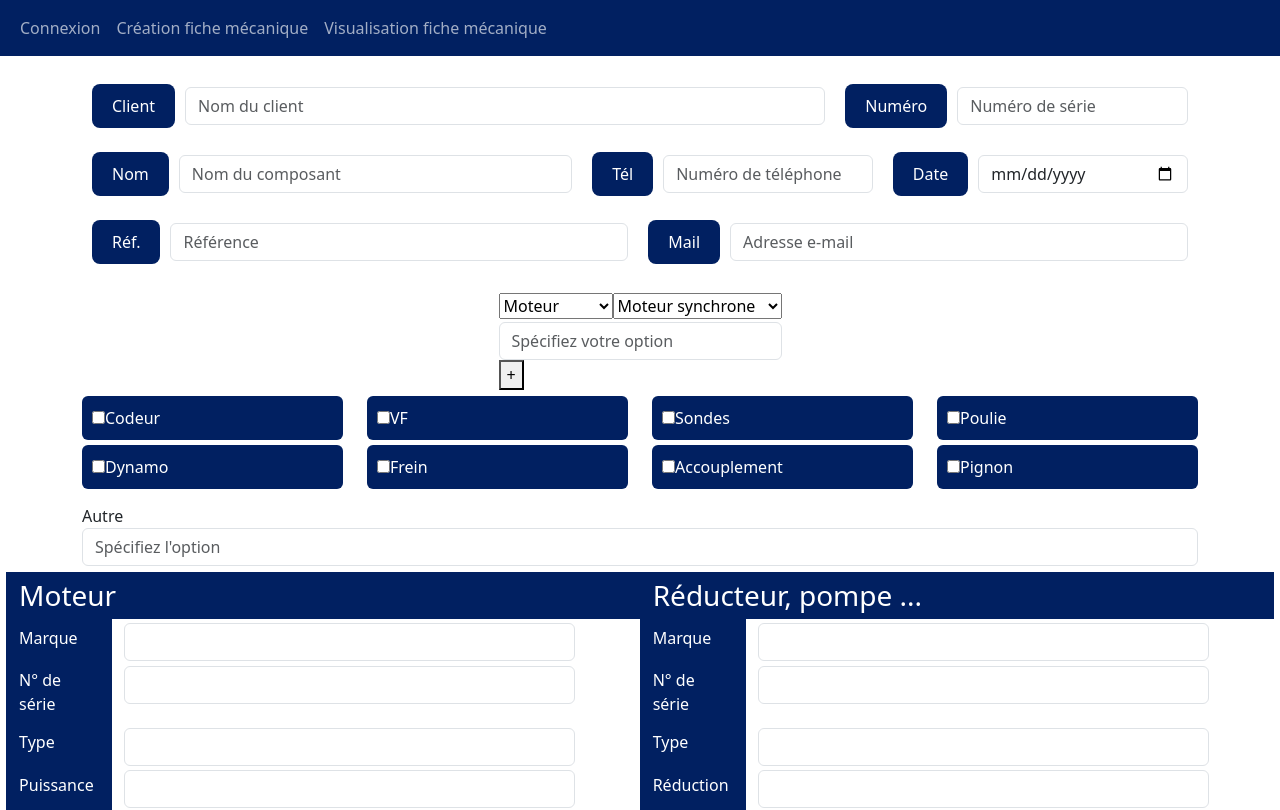
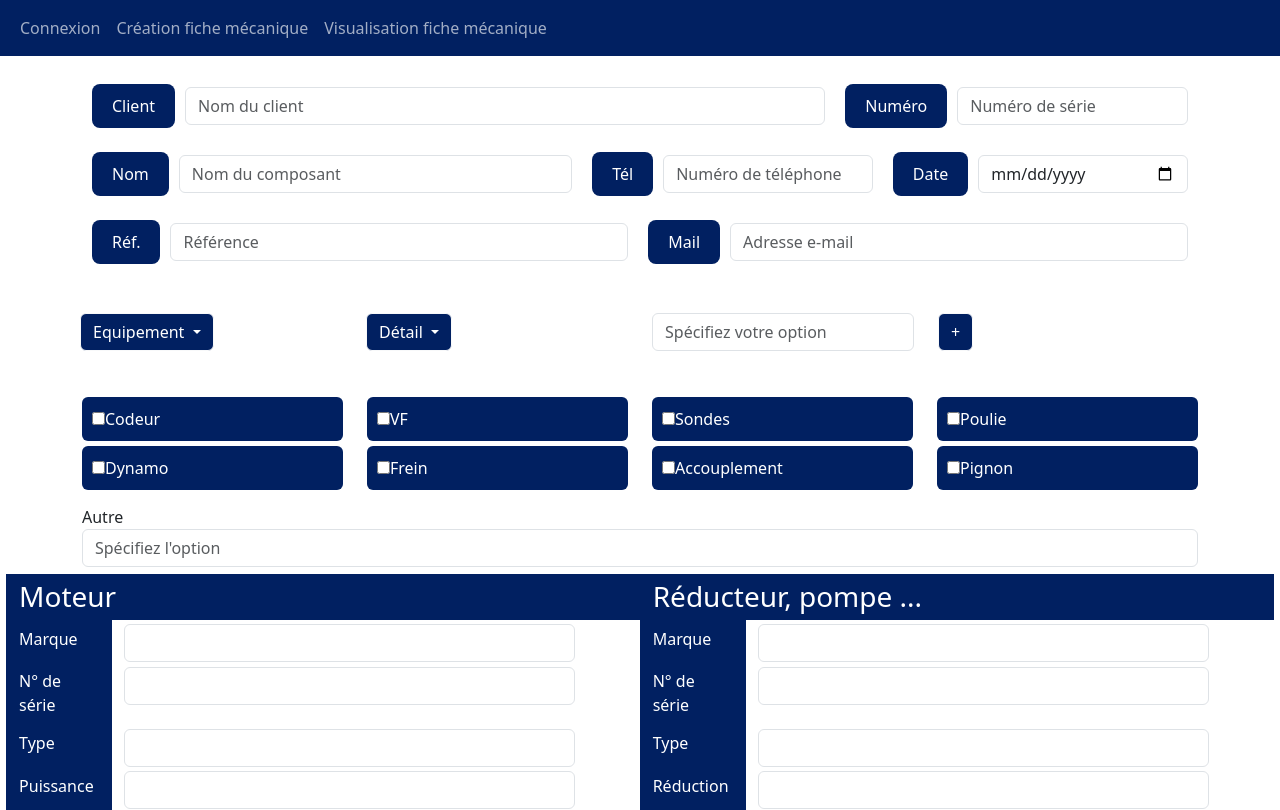
Before and after one commit to Mohamed-elg/PRI, an Angular app in the folder web/: page /mechanical-sheet in a window 1280 px wide. Shown: the top 810 px of the page. Built offline with nearby package versions, Linux system fonts and the light colour scheme.

Commit message:
update motor component

```diff
--- a/web/src/app/motor/motor.component.css
+++ b/web/src/app/motor/motor.component.css
@@ -3,28 +3,22 @@
     --secondary-color: #ffffff;
 }
 
-body {
-    margin: 0;
+form {
+    margin-bottom: 40px;
+    margin-top: 20px;
 }
 
-legend, .task-row, input, .dropdown-toggle, .legend-container, .form-group {
-    flex: 1;
-    display: flex;
-    align-items: center;
+.row {
+    margin-left: 4%;
+    margin-right: 4%;
 }
 
-input {
-    margin-top: 1%;
+.btn {
+    color: #ffffff;
+    background-color: #012061;
 }
 
-.dropdown-toggle {
-    border-color: var(--primary-color);
+.btn:active {
+    color: #ffffff;
+    background-color: #00143f;
 }
-
-.form-group {
-    display: flex;
-
-    flex-direction: column;
-    align-items: center; /* Alignement vertical au centre */
-    justify-content: space-around; /* Espacement équitable entre les éléments */
-}
--- a/web/src/app/motor/motor.component.html
+++ b/web/src/app/motor/motor.component.html
@@ -1,27 +1,41 @@
   <form action="/" method="post" class="form-group">
-
-    <div class="dropdown">
-      <select id="selectType">
-        <option value="moteur">Moteur</option>
-        <option value="equipement">Équipement</option>
-      </select>
-
-
-
-        <select id="optionsDropdown">
-          <option value="moteur-synchrone">Moteur synchrone</option>
-          <option value="moteur-asynchrone">Moteur asynchrone</option>
-          <option value="autre-moteur">Autre</option>
-          <option value="reducteur">Réducteur</option>
-          <option value="autre-equipement">Autre équipement</option>
-        </select>
-
-
-
+    <div class="row">
+      <div class="col">
+        <div class="dropdown">
+          <button class="btn btn-light dropdown-toggle" type="button" data-bs-toggle="dropdown" aria-expanded="false">
+            Equipement
+          </button>
+          <ul class="dropdown-menu">
+            <li><a class="dropdown-item" href="#">Moteur</a></li>
+            <li><a class="dropdown-item" href="#">Réducteur</a></li>
+            <li><a class="dropdown-item" href="#">Pompe</a></li>
+            <li><a class="dropdown-item" href="#">Ventilateur</a></li>
+            <li><a class="dropdown-item" href="#">Soufflante</a></li>
+            <li><a class="dropdown-item" href="#">Autre</a></li>
+          </ul>
+        </div>
+      </div>
+      <div class="col">
+        <div class="dropdown">
+          <button class="btn btn-light dropdown-toggle" type="button" data-bs-toggle="dropdown" aria-expanded="false">
+            Détail
+          </button>
+          <ul class="dropdown-menu">
+            <li><a class="dropdown-item" href="#">Moteur synchrone</a></li>
+            <li><a class="dropdown-item" href="#">Moteur asynchrone</a></li>
+            <li><a class="dropdown-item" href="#">Moteur courant continu</a></li>
+            <li><a class="dropdown-item" href="#">Moteur SERVO</a></li>
+            <li><a class="dropdown-item" href="#">Pompe centrifuge</a></li>
+            <li><a class="dropdown-item" href="#">Pompe à vide</a></li>
+            <li><a class="dropdown-item" href="#">Autre</a></li>
+          </ul>
+        </div>
+      </div>
+      <div class="col">
         <input type="text" class="form-control rounded" id="autreOption" placeholder="Spécifiez votre option">
-        <button id="addOption" type="button">+</button>
-
+      </div>
+      <div class="col">
+        <button id="addOption" type="button" class="btn btn-light">+</button>
+      </div>
     </div>
-
-
   </form>
```
